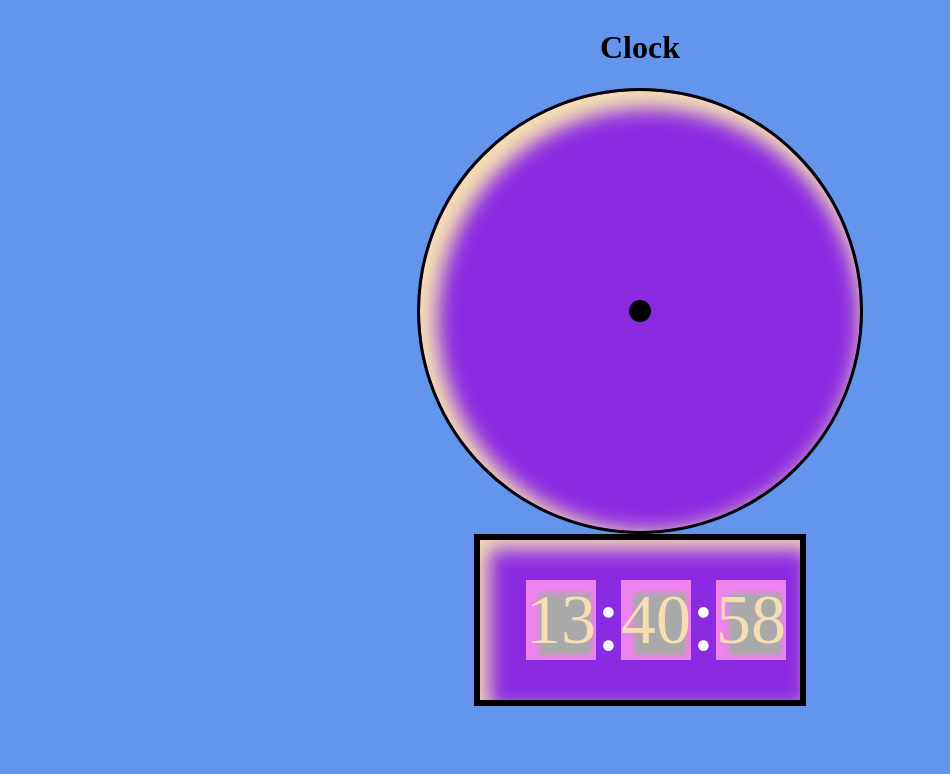
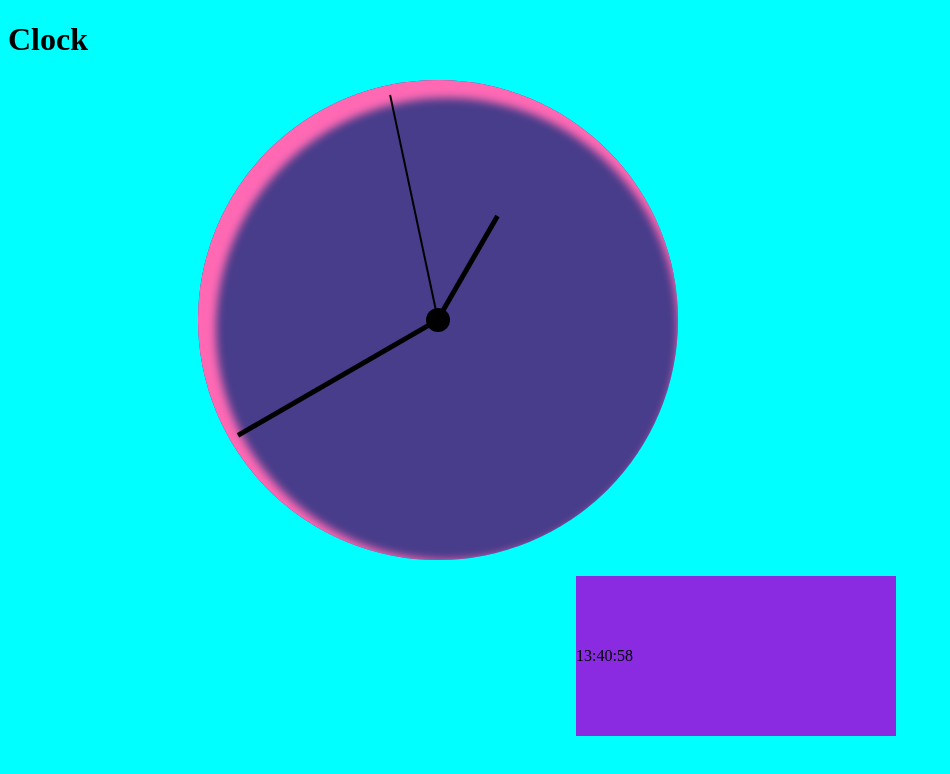
Before and after one commit to Jensgerwins/Clock, a plain HTML site: page index.html in a window 1280 px wide. Shown: the whole page, without its empty margins (0-950 px from the left). Drawn offline with Linux system fonts and the light colour scheme.

Commit message:
Erste ausführung

```diff
--- a/index.html
+++ b/index.html
@@ -14,15 +14,19 @@
         <h1>Clock</h1>
     </header>
     <div id="Analoge-Uhr">
+        <div id="std-sekunden"></div>
+
+        <div id="std-min"></div>
+        <div id="std-zeiger"></div>
         <div id="Kreis"></div>
     </div>
-    <div class="digi-uhr">
+    <span class="digi-uhr">
         <span id="digital-Std"></span>
         <span id="punkte1">:</span>
         <span id="digital-Min"></span>
         <span id="punkte2">:</span>
         <span id="digital-Sec"></span>
-    </div>
+    </span>
     <script src="script.js"></script>
 </body>
 
--- a/script.js
+++ b/script.js
@@ -1,7 +1,10 @@
 const digStd =document.getElementById("digital-Std");
 const digMin =document.getElementById("digital-Min");
 const digSec =document.getElementById("digital-Sec");
-
+const analogStdZeiger =document.getElementById("std-zeiger");
+const analogMinZeiger =document.getElementById("std-min");
+const analogSecZeiger =document.getElementById("std-sekunden");
+//Digital Uhr
 function DigUhr() {
 const d =new Date();
 let digitalstd =d.getHours();
@@ -11,6 +14,18 @@ let digitalsec =d.getSeconds();
 digStd.innerText = nummerToStr(digitalstd);
 digMin.innerText = nummerToStr(digitalmin);
 digSec.innerText = nummerToStr(digitalsec);
+
+
+//Analoge-Uhr
+
+
+analogStdZeiger.style.setProperty("--stunden", digitalstd * 30 + "deg");
+analogMinZeiger.style.setProperty("--minuten", digitalmin * 6 + "deg");
+analogSecZeiger.style.setProperty("--seconden", digitalsec * 6 + "deg");
+
+
+
+
 
 }
 
--- a/style.css
+++ b/style.css
@@ -1,78 +1,62 @@
 
-body{
+html {
+    box-sizing: border-box;
+background-color: aqua;
+}
+#Analoge-Uhr {
     display: flex;
-    flex-direction: column;
+    flex-direction: row;
     justify-content: center;
     align-items: center;
-    background-color:cornflowerblue;
-}
-#punkte1 {
-    color: aliceblue;
-    font-size: 90px;
-}
-#punkte2 {
-    color: white;
-    font-size: 90px;
+    border-radius: 55%;
+    position: relative;
+    left: 15%;
+
+    background-color:darkslateblue;
+    box-shadow: inset 9px 9px 9px 9px hotpink;
+    height: 60vmin;
+    width: 60vmin;
 }
 
-#digital-Std {
-    right: 6px;
-    margin-left: 2rem;
-    font-size: 70px;
-    box-shadow: inset 4px 4px 4px 9px violet;
-    background-color: darkgray;
-    color: wheat;
+#std-sekunden {
+background-color: black;
+position: absolute;
+    width: 2px;
+    height: 48%;
+    transform: rotate(var(--seconden, 30deg)) translateY(-50%);
 }
 
-#digital-Min {
-
-    font-size: 70px;
-    box-shadow: inset 4px 4px 4px 9px violet;
-    background-color: darkgray;
-    color: wheat;
+#std-min {
+    position: absolute;
+    background-color: black;
+    width: 5px;
+    height: 48%;
+    transform: rotate(var(--minuten, 135deg)) translateY(-50%);
 }
 
-#digital-Sec {
-
-    font-size: 70px;
-    box-shadow: inset 4px 4px 4px 9px violet;
-background-color: darkgray;
-color: wheat;
+#std-zeiger {
+    position: absolute;
+    background-color: black;
+    width: 5px;
+    height: 25%;
+    transform: rotate(var(--stunden, 95deg)) translateY(-50%);
 }
-#Analoge-Uhr {
-
-    display: flex;
-    justify-content: center;
-    align-items: center;
-
-width: 55vmin;
-height: 55vmin;
-background-color: blueviolet;
-border:3px solid black;
-border-radius: 50%;
-box-shadow: inset 9px 9px 19px 9px  wheat;
-box-shadow: blue;
-
-}
-
 #Kreis {
-border-radius: 50%;
-
-background-color:black;
-width: 5%;
-height: 5%;
-
+    width: 5%;
+    height: 5%;
+    background-color: black;
+    border-radius: 50%;
 }
 
 .digi-uhr {
-    background-color: blueviolet;
+    height: 20vmin;
     width: 40vmin;
-    height: 20vmin;
-    border: 6px solid black;
-    box-shadow: inset 9px 9px 19px  wheat;
-    display: flex;
-    justify-content: center;
-    align-items: center;
+   background-color:blueviolet;
 
+        margin-top: 1rem;
+        display: flex;
+        align-items: center;
+        position:absolute;
+        right: 30%;
 
-}
+      }
```
